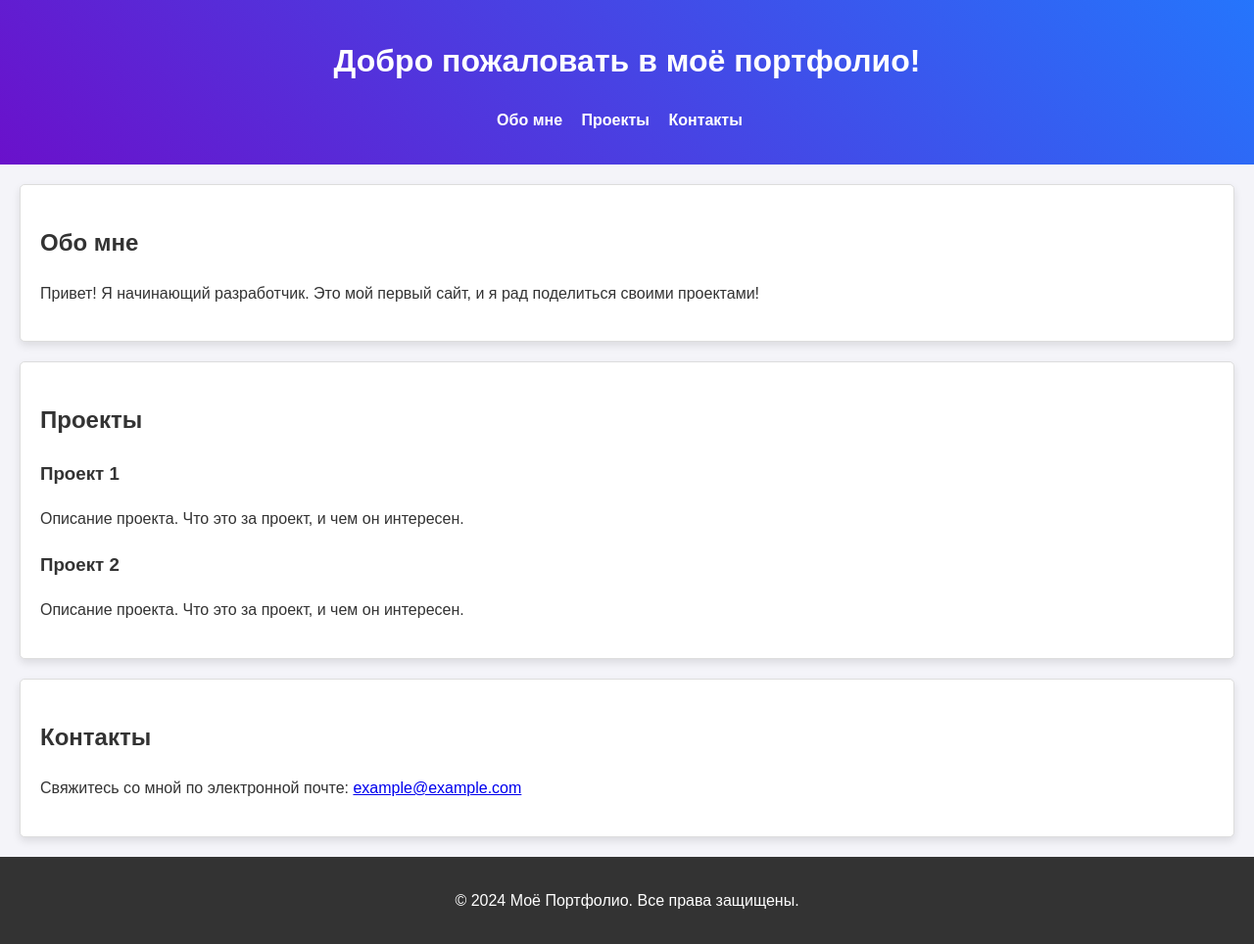
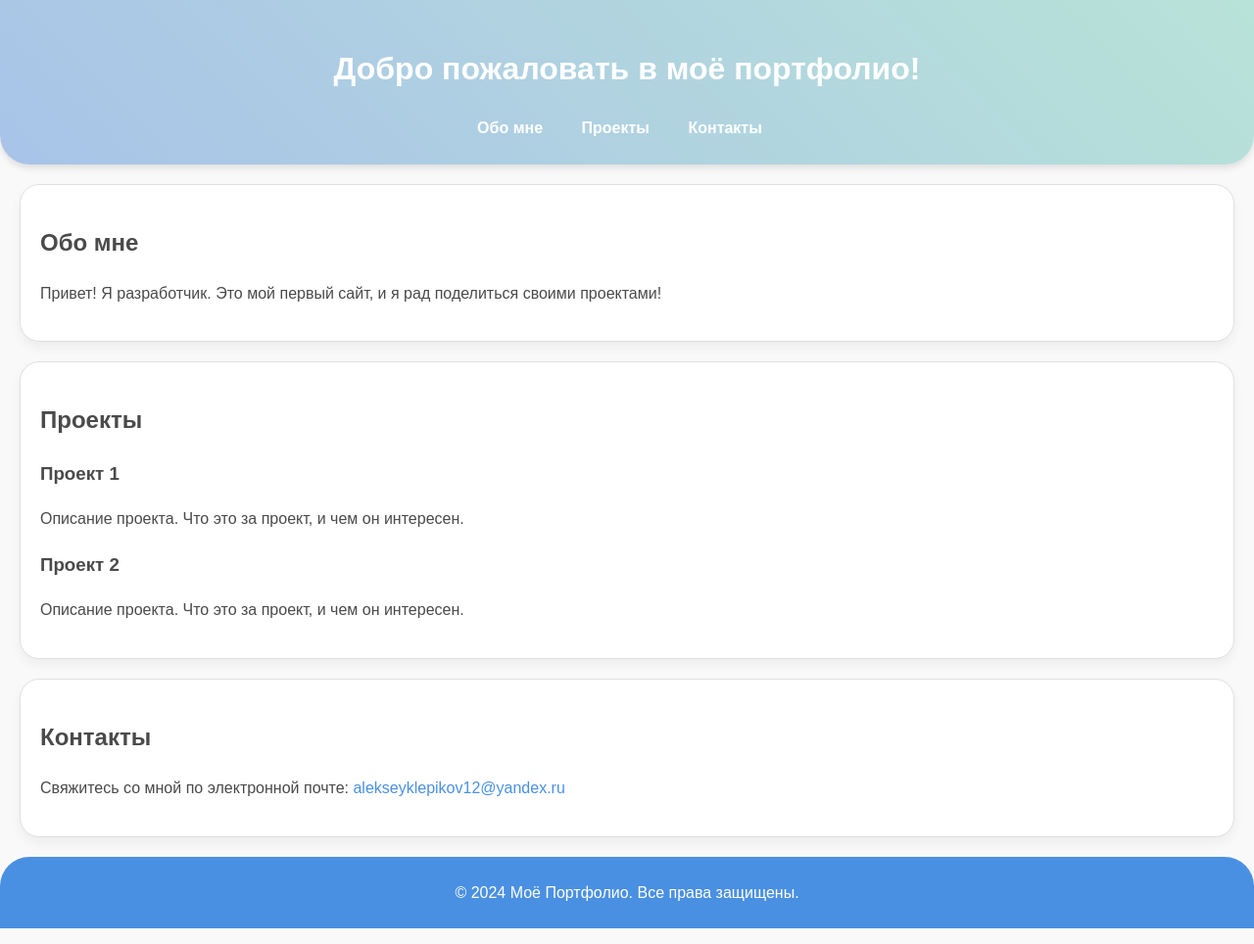
Before and after one commit to Al12086/test, a plain HTML site: page index.html in a window 1280 px wide. Shown: the whole page at 98% size. Drawn offline with Linux system fonts and the light colour scheme.

Commit message:
переделал стили

```diff
--- a/index.html
+++ b/index.html
@@ -21,7 +21,7 @@
     <main>
         <section id="about">
             <h2>Обо мне</h2>
-            <p>Привет! Я начинающий разработчик. Это мой первый сайт, и я рад поделиться своими проектами!</p>
+            <p>Привет! Я разработчик. Это мой первый сайт, и я рад поделиться своими проектами!</p>
         </section>
 
         <section id="projects">
@@ -38,7 +38,7 @@
 
         <section id="contact">
             <h2>Контакты</h2>
-            <p>Свяжитесь со мной по электронной почте: <a href="mailto:example@example.com">example@example.com</a></p>
+            <p>Свяжитесь со мной по электронной почте: <a href="mailto:example@example.com">alekseyklepikov12@yandex.ru</a></p>
         </section>
     </main>
 
--- a/style.css
+++ b/style.css
@@ -1,27 +1,28 @@
 /* Основные стили */
 body {
-    font-family: Arial, sans-serif;
+    font-family: 'Arial', sans-serif;
     margin: 0;
     padding: 0;
     line-height: 1.6;
-    background-color: #f4f4f9;
-    color: #333;
-    scroll-behavior: smooth; /* Плавный скроллинг */
+    background-color: #f9f9f9; /* Нежный серый */
+    color: #4a4a4a; /* Спокойный серый для текста */
+    scroll-behavior: smooth;
 }
 
 header {
-    background: linear-gradient(45deg, #6a11cb, #2575fc);
-    color: #fff;
-    padding: 1em 0;
+    background: linear-gradient(45deg, #a8c3e8, #b8e3d8); /* Пастельный голубой и мятный */
+    color: #ffffff;
+    padding: 1.5em 0;
     text-align: center;
-    position: sticky;
-    top: 0;
-    z-index: 1000;
+    border-bottom-left-radius: 30px; /* Закругление углов */
+    border-bottom-right-radius: 30px;
+    box-shadow: 0 4px 6px rgba(0, 0, 0, 0.1);
 }
 
 nav ul {
     list-style: none;
     padding: 0;
+    margin: 0;
 }
 
 nav ul li {
@@ -30,36 +31,46 @@ nav ul li {
 }
 
 nav ul li a {
-    color: #fff;
+    color: #ffffff;
     text-decoration: none;
     font-weight: bold;
-    transition: color 0.3s ease; /* Плавный переход цвета */
+    border-bottom: 2px solid transparent;
+    padding: 5px 10px;
+    border-radius: 10px;
+    transition: all 0.3s ease;
 }
 
 nav ul li a:hover {
-    color: #ffeeba;
+    background: rgba(255, 255, 255, 0.2); /* Лёгкий полупрозрачный фон */
+    border-bottom: 2px solid #ffffff;
 }
 
 section {
     margin: 20px;
     padding: 20px;
-    background: #fff;
-    border: 1px solid #ddd;
-    border-radius: 5px;
-    box-shadow: 0 4px 8px rgba(0, 0, 0, 0.1);
-    transition: transform 0.3s ease, box-shadow 0.3s ease; /* Анимация */
+    background: #ffffff; /* Белый фон для секций */
+    border: 1px solid #e0e0e0;
+    border-radius: 20px; /* Закругление углов */
+    box-shadow: 0 6px 12px rgba(0, 0, 0, 0.05);
+    transition: transform 0.3s ease, box-shadow 0.3s ease;
 }
 
 section:hover {
-    transform: translateY(-5px); /* Приподнимаем блок */
-    box-shadow: 0 6px 12px rgba(0, 0, 0, 0.2); /* Добавляем тень */
+    transform: translateY(-5px);
+    box-shadow: 0 8px 16px rgba(0, 0, 0, 0.1);
 }
 
 footer {
     text-align: center;
-    padding: 1em 0;
-    background: #333;
-    color: #fff;
+    padding: 1.5em 0;
+    background: #4a90e2; /* Мягкий синий */
+    color: #ffffff;
+    border-top-left-radius: 30px; /* Закругление верхних углов */
+    border-top-right-radius: 30px;
+}
+
+footer p {
+    margin: 0;
 }
 
 /* Кнопка "Наверх" */
@@ -68,17 +79,28 @@ footer {
     bottom: 20px;
     right: 20px;
     display: none;
-    background: #2575fc;
-    color: #fff;
+    background: #b8e3d8; /* Пастельный мятный */
+    color: #ffffff;
     border: none;
     border-radius: 50%;
-    padding: 10px 15px;
+    padding: 15px;
     cursor: pointer;
-    box-shadow: 0 4px 8px rgba(0, 0, 0, 0.2);
-    font-size: 16px;
+    box-shadow: 0 4px 6px rgba(0, 0, 0, 0.2);
+    font-size: 18px;
     transition: background 0.3s ease;
 }
 
 #back-to-top:hover {
-    background: #6a11cb;
+    background: #9ecbb8; /* Чуть темнее для эффекта */
 }
+
+/* Дополнительные стили для ссылок */
+a {
+    color: #4a90e2; /* Спокойный синий */
+    text-decoration: none;
+    transition: color 0.3s ease;
+}
+
+a:hover {
+    color: #316b9e; /* Более тёмный синий */
+}
```
